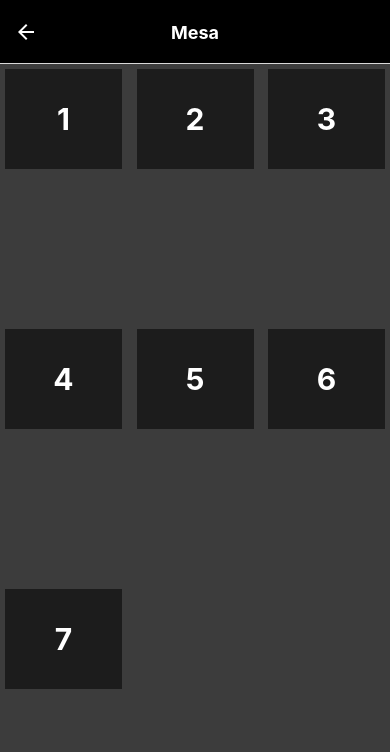
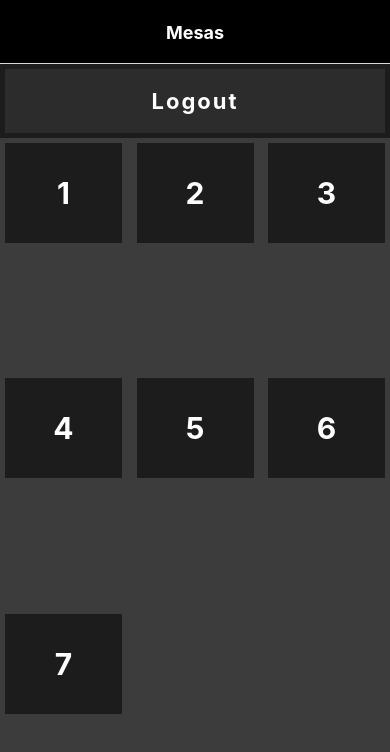
Before and after one commit to SessyoinKirin/Trabalho-de-Conclusao, a React Native app: screen /Mesa in a window 390 px wide. Shown: the top 752 px of the page. Built offline with nearby package versions, Linux system fonts and the light colour scheme.

Commit message:
unificando os estilos, criando botoes de logout, modificando o indice das mesas para que apareça no cabeçalho de carrinho

```diff
--- a/App.js
+++ b/App.js
@@ -2,8 +2,8 @@
  * @Author: SessyoinChen
  * @Date: 2023-03-01 09:34:09
  * @LastEditors: SessyoinChen
- * @LastEditTime: 2023-04-09 22:20:41
- * @FilePath: \6Semestre\TCCFinal\Trabalho-de-Conclusao\App.js
+ * @LastEditTime: 2023-04-11 11:26:19
+ * @FilePath: \Trabalho-de-Conclusao\App.js
  * @Description:
  *
  */
@@ -14,7 +14,7 @@ import { NavigationContainer } from '@react-navigation/native';
 import { createNativeStackNavigator } from '@react-navigation/native-stack';
 import Login from './src/components/login';
 import Detail from './src/components/detalhes';
-
+import Mesa from './src/components/Mesa';
 import Carrinho from './src/components/carrinho';
 import Cardapio from './src/components/cardapio';
 
@@ -40,13 +40,17 @@ function App({navigation}) {
           headerTintColor: 'white',
         }} />
         <Stack.Screen name="Mesa" component={Mesa} options={{
+          title:'Mesas',
           headerStyle: {
             backgroundColor: 'black',
           },
           headerTintColor: 'white',
+          headerLeft: null,
+
         }} />
 
-        <Stack.Screen name="Carrinho" component={Carrinho} options={{
+        <Stack.Screen name="Carrinho" component={Carrinho} options={({route})=>({
+          title: `Mesa ${route.params.index}`,
           headerStyle: {
             backgroundColor: 'black',
           },
@@ -63,7 +67,7 @@ function App({navigation}) {
           //   )
           // }
 
-        }} />
+        })} />
         <Stack.Screen name="Detalhe" component={Detail} options={{
           headerStyle: {
             backgroundColor: 'black',
@@ -90,47 +94,8 @@ function Redirecionar({navigation}){
 }
 
 
-// Mesa
-function Mesa({ navigation }) {
-  const [mesa, setMesa] = React.useState([1, 2, 3, 4, 5, 6, 7])
 
-  return (
-
-    <View style={styles.mesaContainer}>
-      {
-        mesa.map(index => <TouchableOpacity key={index} style={styles.mesaItem} onPress={() => navigation.navigate('Carrinho')}>
-          <Text style={styles.mesaTexto}>{index}</Text>
-        </TouchableOpacity>)
-      }
-    </View>
-  );
-}
 
 const Stack = createNativeStackNavigator();
 
 export default App;
-
-const estilo = StyleSheet.create({
-  container: {
-    flexDirection: 'row',
-    flex:1,
-    // maxWidth: Dimensions.get('window')
-    flexWrap: 'wrap',
-    justifyContent: 'space-between',
-    backgroundColor:'#3c3c3c',
-  },
-  item: {
-    width: '30%',
-    height: 100,
-    backgroundColor: '#1c1c1c',
-    marginVertical: 5,
-    margin: 5,
-    justifyContent: 'center',
-  },
-  texto: {
-    fontSize: 30,
-    textAlign: 'center',
-    fontWeight:'bold',
-    color:'#fff',
-  }
-});
--- a/estiloGeral.js
+++ b/estiloGeral.js
@@ -2,8 +2,8 @@
  * @Author: SessyoinChen
  * @Date: 2023-03-29 09:43:59
  * @LastEditors: SessyoinChen
- * @LastEditTime: 2023-04-04 15:06:43
- * @FilePath: \6Semestre\TCCFinal\Trabalho-de-Conclusao\estiloGeral.js
+ * @LastEditTime: 2023-04-11 10:55:51
+ * @FilePath: \Trabalho-de-Conclusao\estiloGeral.js
  * @Description:
  *
  */
@@ -39,7 +39,7 @@ const styles = StyleSheet.create({
     loginformLabel: {
         color: '#fff',
         fontSize: 20,
-        paddingLeft: 20,
+        paddingLeft: 30,
     },
     logininput: {
         width: '90%',
@@ -49,9 +49,11 @@ const styles = StyleSheet.create({
         margin: 12,
         paddingLeft: 10,
         fontSize: 25,
+        alignSelf:'center',
     },
     loginbtnEntrar: {
         borderRadius: 50,
+        alignSelf:'center',
         alignItems: 'center',
         justifyContent: 'center',
         width: '90%',
@@ -78,8 +80,8 @@ const styles = StyleSheet.create({
     loginError: {
         color: '#fff',
         fontSize: 25,
-        marginTop:40,
-        paddingLeft:40,
+        marginTop: 40,
+        paddingLeft: 40,
 
     },
 
@@ -89,7 +91,7 @@ const styles = StyleSheet.create({
         padding: 2,
         margin: 5,
         fontSize: 20,
-        color:'#fff',
+        color: '#fff',
     },
     carrinhoPreco: {
         fontSize: 25,
@@ -109,14 +111,17 @@ const styles = StyleSheet.create({
 
     //Mesa
     mesaContainer: {
+        flex: 1,
+    },
+    mesas: {
+        flex:5.5,
         flexDirection: 'row',
-        flex:1,
         flexWrap: 'wrap',
         justifyContent: 'space-between',
         // cor de fundo
-        backgroundColor:'#3c3c3c',
-      },
-      mesaItem: {
+        backgroundColor: '#3c3c3c',
+    },
+    mesaItem: {
         width: '30%',
         height: 100,
         // cor de item
@@ -124,13 +129,90 @@ const styles = StyleSheet.create({
         marginVertical: 5,
         margin: 5,
         justifyContent: 'center',
-      },
-      mesaTexto: {
+    },
+    mesaTexto: {
         fontSize: 30,
         textAlign: 'center',
-        fontWeight:'bold',
-        color:'#fff',
-      }
+        fontWeight: 'bold',
+        color: '#fff',
+    },
+    mesaAdicionar: {
+        flex: 0.5,
+        justifyContent: 'center',
+        alignItems: 'center',
+        borderWidth: 5,
+        borderColor: '#1c1c1c',
+        backgroundColor: '#2c2c2c',
+    },
+    mesaLetra: {
+        fontSize: 22,
+        color: '#fff',
+        fontWeight: 'bold',
+        letterSpacing: 2,
+    },
+
+    //Carrinho
+    carMain: {
+        flex: 5,
+        backgroundColor: '#3c3c3c',
+    },
+    carAdicionar: {
+        flex: 0.5,
+        justifyContent: 'center',
+        alignItems: 'center',
+        borderWidth: 3,
+        borderColor: '#1c1c1c',
+        backgroundColor: '#2c2c2c',
+
+    },
+    carLetra: {
+        fontSize: 22,
+        color: '#fff',
+        fontWeight: 'bold',
+        letterSpacing: 2,
+    },
+    carFlexend: {
+        alignContent: 'flex-end',
+        flexDirection: 'row',
+        flexWrap: 'wrap',
+        justifyContent: 'space-between',
+    },
+    carrinhoRotape: {
+        backgroundColor: '#1c1c1c',
+    },
+    carBotoesInfo: {
+        backgroundColor: '#5bc0de',
+        padding: 10,
+        borderRadius: 5,
+        marginTop: 10,
+        alignItems: 'center',
+    },
+    carBotoesSuccess: {
+        backgroundColor: '#5cb85c',
+        padding: 10,
+        borderRadius: 5,
+        marginTop: 10,
+        alignItems: 'center',
+    },
+    carTextoBotao: {
+        color: 'white',
+        fontWeight: 'bold',
+        fontSize: 20,
+    },
+    carBorderBottom: {
+        borderBottomWidth: 1,
+        borderBottomColor: '#fff',
+    },
+    carTexto: {
+        padding: 2,
+        margin: 5,
+        fontSize: 20,
+        color: '#fff',
+    },
+    carPreco: {
+        fontSize: 25,
+
+    },
 });
 
 export default styles
--- /dev/null
+++ b/src/components/Mesa/index.js
@@ -0,0 +1,28 @@
+import { StatusBar } from 'expo-status-bar';
+import * as React from 'react';
+import { Button, StyleSheet, Text, View, TouchableOpacity, Image } from 'react-native';
+import { NavigationContainer } from '@react-navigation/native';
+import { createNativeStackNavigator } from '@react-navigation/native-stack';
+import styles from '../../../estiloGeral';
+
+function Mesa({ navigation }) {
+    const [mesa, setMesa] = React.useState([1, 2, 3, 4, 5, 6, 7])
+
+    return (
+
+      <View style={styles.mesaContainer}>
+        <TouchableOpacity onPress={() => navigation.navigate('Los Hermanos')} style={styles.mesaAdicionar}>
+                    <Text style={styles.mesaLetra}>Logout</Text>
+                </TouchableOpacity>
+        <View style={styles.mesas}>
+        {
+          mesa.map(index => <TouchableOpacity key={index} style={styles.mesaItem} onPress={() => navigation.navigate('Carrinho', {index:index})}>
+            <Text style={styles.mesaTexto}>{index}</Text>
+          </TouchableOpacity>)
+        }
+      </View>
+      </View>
+    );
+  }
+
+  export default Mesa
--- a/src/components/carrinho/index.js
+++ b/src/components/carrinho/index.js
@@ -2,8 +2,8 @@
  * @Author: SessyoinChen
  * @Date: 2023-03-27 14:14:46
  * @LastEditors: SessyoinChen
- * @LastEditTime: 2023-04-09 14:07:08
- * @FilePath: \6Semestre\TCCFinal\Trabalho-de-Conclusao\src\components\carrinho\index.js
+ * @LastEditTime: 2023-04-11 11:25:44
+ * @FilePath: \Trabalho-de-Conclusao\src\components\carrinho\index.js
  * @Description:
  *
  */
@@ -13,30 +13,32 @@ import { NavigationContainer } from '@react-navigation/native';
 import { createNativeStackNavigator } from '@react-navigation/native-stack';
 import styles from "../../../estiloGeral";
 
-export default function Carrinho({ navigation }) {
+export default function Carrinho({route, navigation }) {
+
+    const {index} = route.params
     return (
         <View style={styles.container}>
-            <View style={[estilo.main, estilo.borderBottom]}>
-                <TouchableOpacity onPress={() => navigation.navigate('Cardapio')} style={estilo.adicionar}>
-                    <Text style={estilo.letra}>Adicionar</Text>
+            <View style={[styles.carMain, styles.carBorderBottom]}>
+                <TouchableOpacity onPress={() => navigation.navigate('Cardapio')} style={styles.carAdicionar}>
+                    <Text style={styles.carLetra}>Adicionar</Text>
                 </TouchableOpacity>
                 <View style={{ flex: 5.5 }}>
 
                 </View>
 
             </View>
-            <View style={estilo.carrinhoRotape}>
+            <View style={styles.carrinhoRotape}>
 
-                <Text style={styles.carrinhoTexto}>Valor total:</Text>
-                <View style={estilo.flexend}>
+                <Text style={styles.carTexto}>Valor total:</Text>
+                <View style={styles.carFlexend}>
                     <View style={{ width: '50%', height: '100%' }}>
-                        <TouchableOpacity style={estilo.botoesInfo}>
-                            <Text style={estilo.textoBotao}>Enviar</Text>
+                        <TouchableOpacity style={styles.carBotoesInfo}>
+                            <Text style={styles.carTextoBotao}>Enviar</Text>
                         </TouchableOpacity>
                     </View>
                     <View style={{ width: '50%', height: '100%' }}>
-                        <TouchableOpacity style={estilo.botoesSuccess}>
-                            <Text style={estilo.textoBotao}>Finalizar</Text>
+                        <TouchableOpacity style={styles.carBotoesSuccess}>
+                            <Text style={styles.carTextoBotao}>Finalizar</Text>
                         </TouchableOpacity>
                     </View>
                 </View>
@@ -45,58 +47,3 @@ export default function Carrinho({ navigation }) {
         </View>
     )
 }
-
-const estilo = StyleSheet.create({
-    main: {
-        flex: 5,
-        backgroundColor: '#3c3c3c',
-    },
-    adicionar: {
-        flex: 0.5,
-        justifyContent: 'center',
-        alignItems: 'center',
-        borderWidth: 3,
-        borderColor: '#1c1c1c',
-        backgroundColor: '#2c2c2c',
-
-    },
-    letra: {
-        fontSize: 22,
-        color: '#fff',
-        fontWeight: 'bold',
-        letterSpacing:2,
-    },
-    flexend: {
-        alignContent: 'flex-end',
-        flexDirection: 'row',
-        flexWrap: 'wrap',
-        justifyContent: 'space-between',
-    },
-    carrinhoRotape: {
-        backgroundColor: '#1c1c1c',
-    },
-    botoesInfo: {
-        backgroundColor: '#5bc0de',
-        padding: 10,
-        borderRadius: 5,
-        marginTop: 10,
-        alignItems: 'center',
-    },
-    botoesSuccess: {
-        backgroundColor: '#5cb85c',
-        padding: 10,
-        borderRadius: 5,
-        marginTop: 10,
-        alignItems: 'center',
-    },
-    textoBotao: {
-        color: 'white',
-        fontWeight: 'bold',
-        fontSize: 20,
-    },
-    borderBottom: {
-        borderBottomWidth: 1,
-        borderBottomColor: '#fff',
-    },
-
-})
```
Also changed, not shown: src/components/login/index.js (+6 -6 lines).
